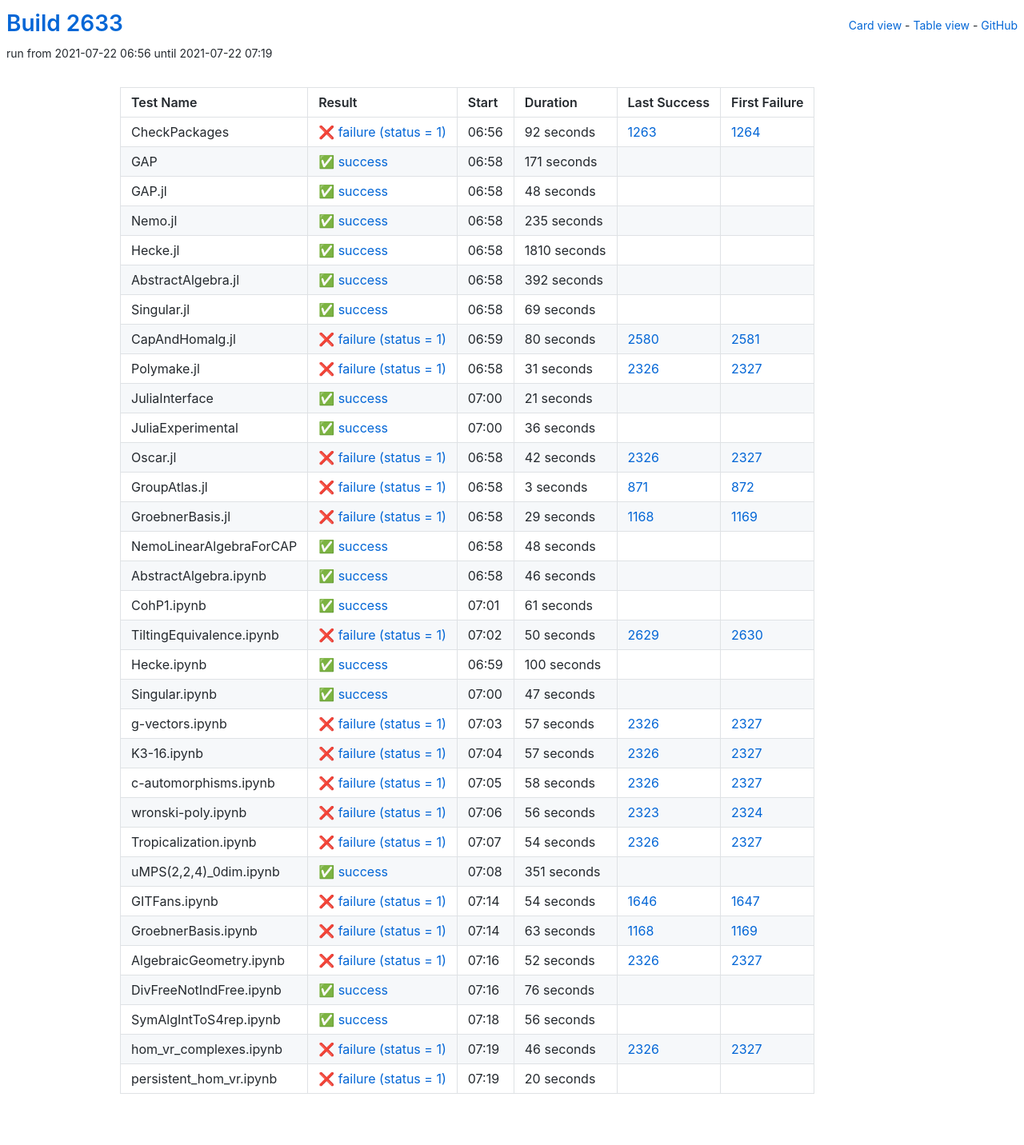
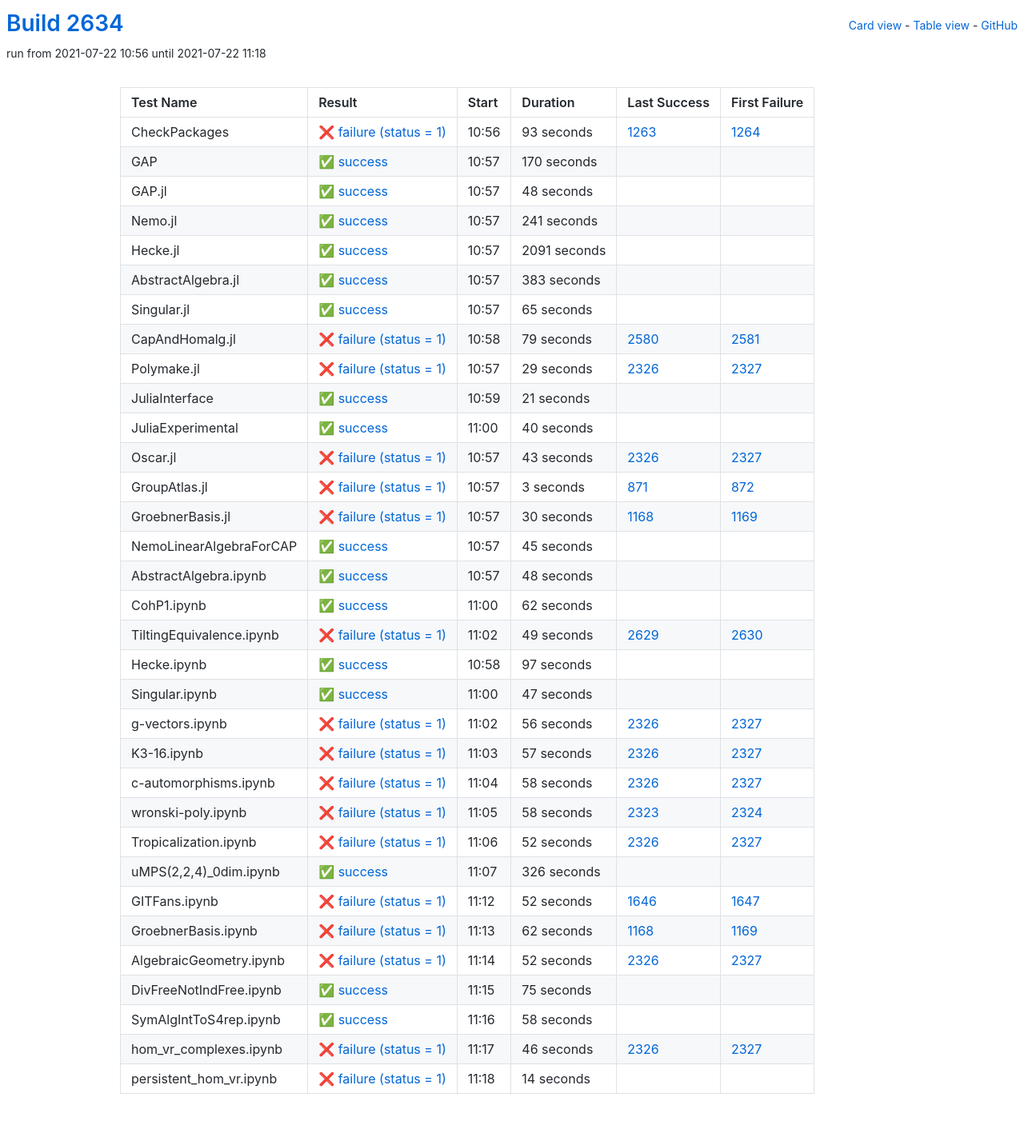
Before and after one commit to oscar-system/oscar-ci-status-stable, a Jekyll site: the page built from table.html, in a window 1280 px wide. Shown: the whole page at 80% size. Built offline with Jekyll 4.4.1, drawn with Linux system fonts in a browser that asks for light colours.

Commit message:
Build #2634

```diff
--- a/_data/ci.yml
+++ b/_data/ci.yml
@@ -1,6 +1,6 @@
 ---
-build: 2633
-build_url: https://oscarci.mathematik.uni-kl.de/job/oscar-stable/2633/
+build: 2634
+build_url: https://oscarci.mathematik.uni-kl.de/job/oscar-stable/2634/
 job: oscar-stable
 organization: oscar-system
 repo: oscar-ci-status-stable
@@ -8,32 +8,32 @@ repourl: https://github.com/oscar-system/oscar-ci-status-stable
 tests:
 - name: CheckPackages
   id: checkpackages
-  log: https://oscarci.mathematik.uni-kl.de/job/oscar-stable/2633/artifact/logs/build-2633/CheckPackages.log
-  start: 2021-07-22 06:56
+  log: https://oscarci.mathematik.uni-kl.de/job/oscar-stable/2634/artifact/logs/build-2634/CheckPackages.log
+  start: 2021-07-22 10:56
   success: false
   exitcode: 1
   status: failure
-  duration: 92
+  duration: 93
   last_success: 1263
   last_success_url: https://oscarci.mathematik.uni-kl.de/job/oscar-stable/1263/
   first_failure: 1264
   first_failure_url: https://oscarci.mathematik.uni-kl.de/job/oscar-stable/1264/
 - name: GAP
   id: gap
-  log: https://oscarci.mathematik.uni-kl.de/job/oscar-stable/2633/artifact/logs/build-2633/GAP.log
-  start: 2021-07-22 06:58
+  log: https://oscarci.mathematik.uni-kl.de/job/oscar-stable/2634/artifact/logs/build-2634/GAP.log
+  start: 2021-07-22 10:57
   success: true
   exitcode: 0
   status: success
-  duration: 171
+  duration: 170
   last_success: false
   last_success_url:
   first_failure: false
   first_failure_url:
 - name: GAP.jl
   id: gap-jl
-  log: https://oscarci.mathematik.uni-kl.de/job/oscar-stable/2633/artifact/logs/build-2633/GAP.jl.log
-  start: 2021-07-22 06:58
+  log: https://oscarci.mathematik.uni-kl.de/job/oscar-stable/2634/artifact/logs/build-2634/GAP.jl.log
+  start: 2021-07-22 10:57
   success: true
   exitcode: 0
   status: success
@@ -44,80 +44,80 @@ tests:
   first_failure_url:
 - name: Nemo.jl
   id: nemo-jl
-  log: https://oscarci.mathematik.uni-kl.de/job/oscar-stable/2633/artifact/logs/build-2633/Nemo.jl.log
-  start: 2021-07-22 06:58
+  log: https://oscarci.mathematik.uni-kl.de/job/oscar-stable/2634/artifact/logs/build-2634/Nemo.jl.log
+  start: 2021-07-22 10:57
   success: true
   exitcode: 0
   status: success
-  duration: 235
+  duration: 241
   last_success: false
   last_success_url:
   first_failure: false
   first_failure_url:
 - name: Hecke.jl
   id: hecke-jl
-  log: https://oscarci.mathematik.uni-kl.de/job/oscar-stable/2633/artifact/logs/build-2633/Hecke.jl.log
-  start: 2021-07-22 06:58
+  log: https://oscarci.mathematik.uni-kl.de/job/oscar-stable/2634/artifact/logs/build-2634/Hecke.jl.log
+  start: 2021-07-22 10:57
   success: true
   exitcode: 0
   status: success
-  duration: 1810
+  duration: 2091
   last_success: false
   last_success_url:
   first_failure: false
   first_failure_url:
 - name: AbstractAlgebra.jl
   id: abstractalgebra-jl
-  log: https://oscarci.mathematik.uni-kl.de/job/oscar-stable/2633/artifact/logs/build-2633/AbstractAlgebra.jl.log
-  start: 2021-07-22 06:58
+  log: https://oscarci.mathematik.uni-kl.de/job/oscar-stable/2634/artifact/logs/build-2634/AbstractAlgebra.jl.log
+  start: 2021-07-22 10:57
   success: true
   exitcode: 0
   status: success
-  duration: 392
+  duration: 383
   last_success: false
   last_success_url:
   first_failure: false
   first_failure_url:
 - name: Singular.jl
   id: singular-jl
-  log: https://oscarci.mathematik.uni-kl.de/job/oscar-stable/2633/artifact/logs/build-2633/Singular.jl.log
-  start: 2021-07-22 06:58
+  log: https://oscarci.mathematik.uni-kl.de/job/oscar-stable/2634/artifact/logs/build-2634/Singular.jl.log
+  start: 2021-07-22 10:57
   success: true
   exitcode: 0
   status: success
-  duration: 69
+  duration: 65
   last_success: false
   last_success_url:
   first_failure: false
   first_failure_url:
 - name: CapAndHomalg.jl
   id: capandhomalg-jl
-  log: https://oscarci.mathematik.uni-kl.de/job/oscar-stable/2633/artifact/logs/build-2633/CapAndHomalg.jl.log
-  start: 2021-07-22 06:59
+  log: https://oscarci.mathematik.uni-kl.de/job/oscar-stable/2634/artifact/logs/build-2634/CapAndHomalg.jl.log
+  start: 2021-07-22 10:58
   success: false
   exitcode: 1
   status: failure
-  duration: 80
+  duration: 79
   last_success: 2580
   last_success_url: https://oscarci.mathematik.uni-kl.de/job/oscar-stable/2580/
   first_failure: 2581
   first_failure_url: https://oscarci.mathematik.uni-kl.de/job/oscar-stable/2581/
 - name: Polymake.jl
   id: polymake-jl
-  log: https://oscarci.mathematik.uni-kl.de/job/oscar-stable/2633/artifact/logs/build-2633/Polymake.jl.log
-  start: 2021-07-22 06:58
+  log: https://oscarci.mathematik.uni-kl.de/job/oscar-stable/2634/artifact/logs/build-2634/Polymake.jl.log
+  start: 2021-07-22 10:57
   success: false
   exitcode: 1
   status: failure
-  duration: 31
+  duration: 29
   last_success: 2326
   last_success_url: https://oscarci.mathematik.uni-kl.de/job/oscar-stable/2326/
   first_failure: 2327
   first_failure_url: https://oscarci.mathematik.uni-kl.de/job/oscar-stable/2327/
 - name: JuliaInterface
   id: juliainterface
-  log: https://oscarci.mathematik.uni-kl.de/job/oscar-stable/2633/artifact/logs/build-2633/JuliaInterface.log
-  start: 2021-07-22 07:00
+  log: https://oscarci.mathematik.uni-kl.de/job/oscar-stable/2634/artifact/logs/build-2634/JuliaInterface.log
+  start: 2021-07-22 10:59
   success: true
   exitcode: 0
   status: success
@@ -128,32 +128,32 @@ tests:
   first_failure_url:
 - name: JuliaExperimental
   id: juliaexperimental
-  log: https://oscarci.mathematik.uni-kl.de/job/oscar-stable/2633/artifact/logs/build-2633/JuliaExperimental.log
-  start: 2021-07-22 07:00
+  log: https://oscarci.mathematik.uni-kl.de/job/oscar-stable/2634/artifact/logs/build-2634/JuliaExperimental.log
+  start: 2021-07-22 11:00
   success: true
   exitcode: 0
   status: success
-  duration: 36
+  duration: 40
   last_success: false
   last_success_url:
   first_failure: false
   first_failure_url:
 - name: Oscar.jl
   id: oscar-jl
-  log: https://oscarci.mathematik.uni-kl.de/job/oscar-stable/2633/artifact/logs/build-2633/Oscar.jl.log
-  start: 2021-07-22 06:58
+  log: https://oscarci.mathematik.uni-kl.de/job/oscar-stable/2634/artifact/logs/build-2634/Oscar.jl.log
+  start: 2021-07-22 10:57
   success: false
   exitcode: 1
   status: failure
-  duration: 42
+  duration: 43
   last_success: 2326
   last_success_url: https://oscarci.mathematik.uni-kl.de/job/oscar-stable/2326/
   first_failure: 2327
   first_failure_url: https://oscarci.mathematik.uni-kl.de/job/oscar-stable/2327/
 - name: GroupAtlas.jl
   id: groupatlas-jl
-  log: https://oscarci.mathematik.uni-kl.de/job/oscar-stable/2633/artifact/logs/build-2633/GroupAtlas.jl.log
-  start: 2021-07-22 06:58
+  log: https://oscarci.mathematik.uni-kl.de/job/oscar-stable/2634/artifact/logs/build-2634/GroupAtlas.jl.log
+  start: 2021-07-22 10:57
   success: false
   exitcode: 1
   status: failure
@@ -164,20 +164,32 @@ tests:
   first_failure_url: https://oscarci.mathematik.uni-kl.de/job/oscar-stable/872/
 - name: GroebnerBasis.jl
   id: groebnerbasis-jl
-  log: https://oscarci.mathematik.uni-kl.de/job/oscar-stable/2633/artifact/logs/build-2633/GroebnerBasis.jl.log
-  start: 2021-07-22 06:58
+  log: https://oscarci.mathematik.uni-kl.de/job/oscar-stable/2634/artifact/logs/build-2634/GroebnerBasis.jl.log
+  start: 2021-07-22 10:57
   success: false
   exitcode: 1
   status: failure
-  duration: 29
+  duration: 30
   last_success: 1168
   last_success_url: https://oscarci.mathematik.uni-kl.de/job/oscar-stable/1168/
   first_failure: 1169
   first_failure_url: https://oscarci.mathematik.uni-kl.de/job/oscar-stable/1169/
 - name: NemoLinearAlgebraForCAP
   id: nemolinearalgebraforcap
-  log: https://oscarci.mathematik.uni-kl.de/job/oscar-stable/2633/artifact/logs/build-2633/NemoLinearAlgebraForCAP.log
-  start: 2021-07-22 06:58
+  log: https://oscarci.mathematik.uni-kl.de/job/oscar-stable/2634/artifact/logs/build-2634/NemoLinearAlgebraForCAP.log
+  start: 2021-07-22 10:57
+  success: true
+  exitcode: 0
+  status: success
+  duration: 45
+  last_success: false
+  last_success_url:
+  first_failure: false
+  first_failure_url:
+- name: AbstractAlgebra.ipynb
+  id: abstractalgebra-ipynb
+  log: https://oscarci.mathematik.uni-kl.de/job/oscar-stable/2634/artifact/logs/build-2634/AbstractAlgebra.ipynb.log
+  start: 2021-07-22 10:57
   success: true
   exitcode: 0
   status: success
@@ -186,58 +198,46 @@ tests:
   last_success_url:
   first_failure: false
   first_failure_url:
-- name: AbstractAlgebra.ipynb
-  id: abstractalgebra-ipynb
-  log: https://oscarci.mathematik.uni-kl.de/job/oscar-stable/2633/artifact/logs/build-2633/AbstractAlgebra.ipynb.log
-  start: 2021-07-22 06:58
+- name: CohP1.ipynb
+  id: cohp1-ipynb
+  log: https://oscarci.mathematik.uni-kl.de/job/oscar-stable/2634/artifact/logs/build-2634/CohP1.ipynb.log
+  start: 2021-07-22 11:00
   success: true
   exitcode: 0
   status: success
-  duration: 46
-  last_success: false
-  last_success_url:
-  first_failure: false
-  first_failure_url:
-- name: CohP1.ipynb
-  id: cohp1-ipynb
-  log: https://oscarci.mathematik.uni-kl.de/job/oscar-stable/2633/artifact/logs/build-2633/CohP1.ipynb.log
-  start: 2021-07-22 07:01
-  success: true
-  exitcode: 0
-  status: success
-  duration: 61
+  duration: 62
   last_success: false
   last_success_url:
   first_failure: false
   first_failure_url:
 - name: TiltingEquivalence.ipynb
   id: tiltingequivalence-ipynb
-  log: https://oscarci.mathematik.uni-kl.de/job/oscar-stable/2633/artifact/logs/build-2633/TiltingEquivalence.ipynb.log
-  start: 2021-07-22 07:02
+  log: https://oscarci.mathematik.uni-kl.de/job/oscar-stable/2634/artifact/logs/build-2634/TiltingEquivalence.ipynb.log
+  start: 2021-07-22 11:02
   success: false
   exitcode: 1
   status: failure
-  duration: 50
+  duration: 49
   last_success: 2629
   last_success_url: https://oscarci.mathematik.uni-kl.de/job/oscar-stable/2629/
   first_failure: 2630
   first_failure_url: https://oscarci.mathematik.uni-kl.de/job/oscar-stable/2630/
 - name: Hecke.ipynb
   id: hecke-ipynb
-  log: https://oscarci.mathematik.uni-kl.de/job/oscar-stable/2633/artifact/logs/build-2633/Hecke.ipynb.log
-  start: 2021-07-22 06:59
+  log: https://oscarci.mathematik.uni-kl.de/job/oscar-stable/2634/artifact/logs/build-2634/Hecke.ipynb.log
+  start: 2021-07-22 10:58
   success: true
   exitcode: 0
   status: success
-  duration: 100
+  duration: 97
   last_success: false
   last_success_url:
   first_failure: false
   first_failure_url:
 - name: Singular.ipynb
   id: singular-ipynb
-  log: https://oscarci.mathematik.uni-kl.de/job/oscar-stable/2633/artifact/logs/build-2633/Singular.ipynb.log
-  start: 2021-07-22 07:00
+  log: https://oscarci.mathematik.uni-kl.de/job/oscar-stable/2634/artifact/logs/build-2634/Singular.ipynb.log
+  start: 2021-07-22 11:00
   success: true
   exitcode: 0
   status: success
@@ -248,20 +248,20 @@ tests:
   first_failure_url:
 - name: g-vectors.ipynb
   id: g-vectors-ipynb
-  log: https://oscarci.mathematik.uni-kl.de/job/oscar-stable/2633/artifact/logs/build-2633/g-vectors.ipynb.log
-  start: 2021-07-22 07:03
+  log: https://oscarci.mathematik.uni-kl.de/job/oscar-stable/2634/artifact/logs/build-2634/g-vectors.ipynb.log
+  start: 2021-07-22 11:02
   success: false
   exitcode: 1
   status: failure
-  duration: 57
+  duration: 56
   last_success: 2326
   last_success_url: https://oscarci.mathematik.uni-kl.de/job/oscar-stable/2326/
   first_failure: 2327
   first_failure_url: https://oscarci.mathematik.uni-kl.de/job/oscar-stable/2327/
 - name: K3-16.ipynb
   id: k3-16-ipynb
-  log: https://oscarci.mathematik.uni-kl.de/job/oscar-stable/2633/artifact/logs/build-2633/K3-16.ipynb.log
-  start: 2021-07-22 07:04
+  log: https://oscarci.mathematik.uni-kl.de/job/oscar-stable/2634/artifact/logs/build-2634/K3-16.ipynb.log
+  start: 2021-07-22 11:03
   success: false
   exitcode: 1
   status: failure
@@ -272,8 +272,8 @@ tests:
   first_failure_url: https://oscarci.mathematik.uni-kl.de/job/oscar-stable/2327/
 - name: c-automorphisms.ipynb
   id: c-automorphisms-ipynb
-  log: https://oscarci.mathematik.uni-kl.de/job/oscar-stable/2633/artifact/logs/build-2633/c-automorphisms.ipynb.log
-  start: 2021-07-22 07:05
+  log: https://oscarci.mathematik.uni-kl.de/job/oscar-stable/2634/artifact/logs/build-2634/c-automorphisms.ipynb.log
+  start: 2021-07-22 11:04
   success: false
   exitcode: 1
   status: failure
@@ -284,68 +284,68 @@ tests:
   first_failure_url: https://oscarci.mathematik.uni-kl.de/job/oscar-stable/2327/
 - name: wronski-poly.ipynb
   id: wronski-poly-ipynb
-  log: https://oscarci.mathematik.uni-kl.de/job/oscar-stable/2633/artifact/logs/build-2633/wronski-poly.ipynb.log
-  start: 2021-07-22 07:06
+  log: https://oscarci.mathematik.uni-kl.de/job/oscar-stable/2634/artifact/logs/build-2634/wronski-poly.ipynb.log
+  start: 2021-07-22 11:05
   success: false
   exitcode: 1
   status: failure
-  duration: 56
+  duration: 58
   last_success: 2323
   last_success_url: https://oscarci.mathematik.uni-kl.de/job/oscar-stable/2323/
   first_failure: 2324
   first_failure_url: https://oscarci.mathematik.uni-kl.de/job/oscar-stable/2324/
 - name: Tropicalization.ipynb
   id: tropicalization-ipynb
-  log: https://oscarci.mathematik.uni-kl.de/job/oscar-stable/2633/artifact/logs/build-2633/Tropicalization.ipynb.log
-  start: 2021-07-22 07:07
+  log: https://oscarci.mathematik.uni-kl.de/job/oscar-stable/2634/artifact/logs/build-2634/Tropicalization.ipynb.log
+  start: 2021-07-22 11:06
   success: false
   exitcode: 1
   status: failure
-  duration: 54
+  duration: 52
   last_success: 2326
   last_success_url: https://oscarci.mathematik.uni-kl.de/job/oscar-stable/2326/
   first_failure: 2327
   first_failure_url: https://oscarci.mathematik.uni-kl.de/job/oscar-stable/2327/
 - name: uMPS(2,2,4)_0dim.ipynb
   id: umps-2-2-4-0dim-ipynb
-  log: https://oscarci.mathematik.uni-kl.de/job/oscar-stable/2633/artifact/logs/build-2633/uMPS-2-2-4-_0dim.ipynb.log
-  start: 2021-07-22 07:08
+  log: https://oscarci.mathematik.uni-kl.de/job/oscar-stable/2634/artifact/logs/build-2634/uMPS-2-2-4-_0dim.ipynb.log
+  start: 2021-07-22 11:07
   success: true
   exitcode: 0
   status: success
-  duration: 351
+  duration: 326
   last_success: false
   last_success_url:
   first_failure: false
   first_failure_url:
 - name: GITFans.ipynb
   id: gitfans-ipynb
-  log: https://oscarci.mathematik.uni-kl.de/job/oscar-stable/2633/artifact/logs/build-2633/GITFans.ipynb.log
-  start: 2021-07-22 07:14
+  log: https://oscarci.mathematik.uni-kl.de/job/oscar-stable/2634/artifact/logs/build-2634/GITFans.ipynb.log
+  start: 2021-07-22 11:12
   success: false
   exitcode: 1
   status: failure
-  duration: 54
+  duration: 52
   last_success: 1646
   last_success_url: https://oscarci.mathematik.uni-kl.de/job/oscar-stable/1646/
   first_failure: 1647
   first_failure_url: https://oscarci.mathematik.uni-kl.de/job/oscar-stable/1647/
 - name: GroebnerBasis.ipynb
   id: groebnerbasis-ipynb
-  log: https://oscarci.mathematik.uni-kl.de/job/oscar-stable/2633/artifact/logs/build-2633/GroebnerBasis.ipynb.log
-  start: 2021-07-22 07:14
+  log: https://oscarci.mathematik.uni-kl.de/job/oscar-stable/2634/artifact/logs/build-2634/GroebnerBasis.ipynb.log
+  start: 2021-07-22 11:13
   success: false
   exitcode: 1
   status: failure
-  duration: 63
+  duration: 62
   last_success: 1168
   last_success_url: https://oscarci.mathematik.uni-kl.de/job/oscar-stable/1168/
   first_failure: 1169
   first_failure_url: https://oscarci.mathematik.uni-kl.de/job/oscar-stable/1169/
 - name: AlgebraicGeometry.ipynb
   id: algebraicgeometry-ipynb
-  log: https://oscarci.mathematik.uni-kl.de/job/oscar-stable/2633/artifact/logs/build-2633/AlgebraicGeometry.ipynb.log
-  start: 2021-07-22 07:16
+  log: https://oscarci.mathematik.uni-kl.de/job/oscar-stable/2634/artifact/logs/build-2634/AlgebraicGeometry.ipynb.log
+  start: 2021-07-22 11:14
   success: false
   exitcode: 1
   status: failure
@@ -356,32 +356,32 @@ tests:
   first_failure_url: https://oscarci.mathematik.uni-kl.de/job/oscar-stable/2327/
 - name: DivFreeNotIndFree.ipynb
   id: divfreenotindfree-ipynb
-  log: https://oscarci.mathematik.uni-kl.de/job/oscar-stable/2633/artifact/logs/build-2633/DivFreeNotIndFree.ipynb.log
-  start: 2021-07-22 07:16
+  log: https://oscarci.mathematik.uni-kl.de/job/oscar-stable/2634/artifact/logs/build-2634/DivFreeNotIndFree.ipynb.log
+  start: 2021-07-22 11:15
   success: true
   exitcode: 0
   status: success
-  duration: 76
+  duration: 75
   last_success: false
   last_success_url:
   first_failure: false
   first_failure_url:
 - name: SymAlgIntToS4rep.ipynb
   id: symalginttos4rep-ipynb
-  log: https://oscarci.mathematik.uni-kl.de/job/oscar-stable/2633/artifact/logs/build-2633/SymAlgIntToS4rep.ipynb.log
-  start: 2021-07-22 07:18
+  log: https://oscarci.mathematik.uni-kl.de/job/oscar-stable/2634/artifact/logs/build-2634/SymAlgIntToS4rep.ipynb.log
+  start: 2021-07-22 11:16
   success: true
   exitcode: 0
   status: success
-  duration: 56
+  duration: 58
   last_success: false
   last_success_url:
   first_failure: false
   first_failure_url:
 - name: hom_vr_complexes.ipynb
   id: hom-vr-complexes-ipynb
-  log: https://oscarci.mathematik.uni-kl.de/job/oscar-stable/2633/artifact/logs/build-2633/hom_vr_complexes.ipynb.log
-  start: 2021-07-22 07:19
+  log: https://oscarci.mathematik.uni-kl.de/job/oscar-stable/2634/artifact/logs/build-2634/hom_vr_complexes.ipynb.log
+  start: 2021-07-22 11:17
   success: false
   exitcode: 1
   status: failure
@@ -392,12 +392,12 @@ tests:
   first_failure_url: https://oscarci.mathematik.uni-kl.de/job/oscar-stable/2327/
 - name: persistent_hom_vr.ipynb
   id: persistent-hom-vr-ipynb
-  log: https://oscarci.mathematik.uni-kl.de/job/oscar-stable/2633/artifact/logs/build-2633/persistent_hom_vr.ipynb.log
-  start: 2021-07-22 07:19
+  log: https://oscarci.mathematik.uni-kl.de/job/oscar-stable/2634/artifact/logs/build-2634/persistent_hom_vr.ipynb.log
+  start: 2021-07-22 11:18
   success: false
   exitcode: 1
   status: failure
-  duration: 20
+  duration: 14
   last_success: false
   last_success_url:
   first_failure: false
```
Also changed, not shown: README.md.
